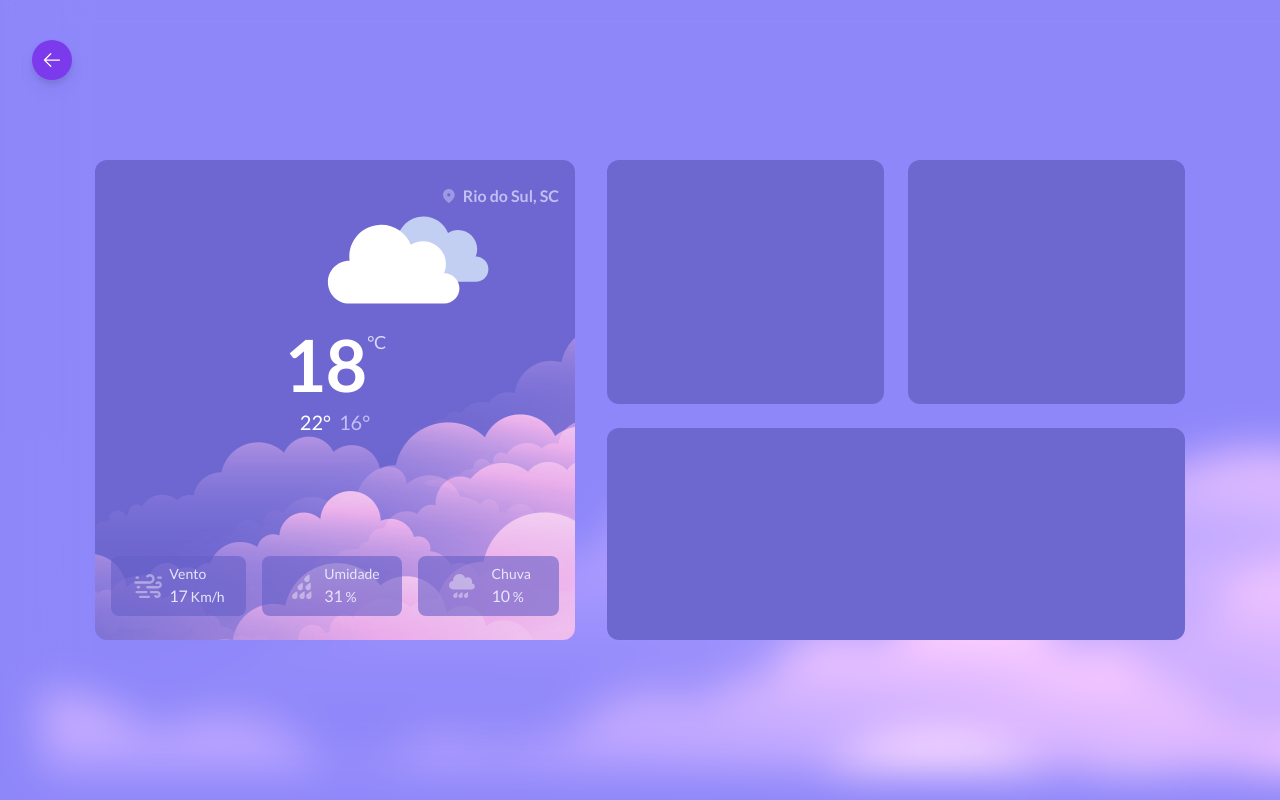
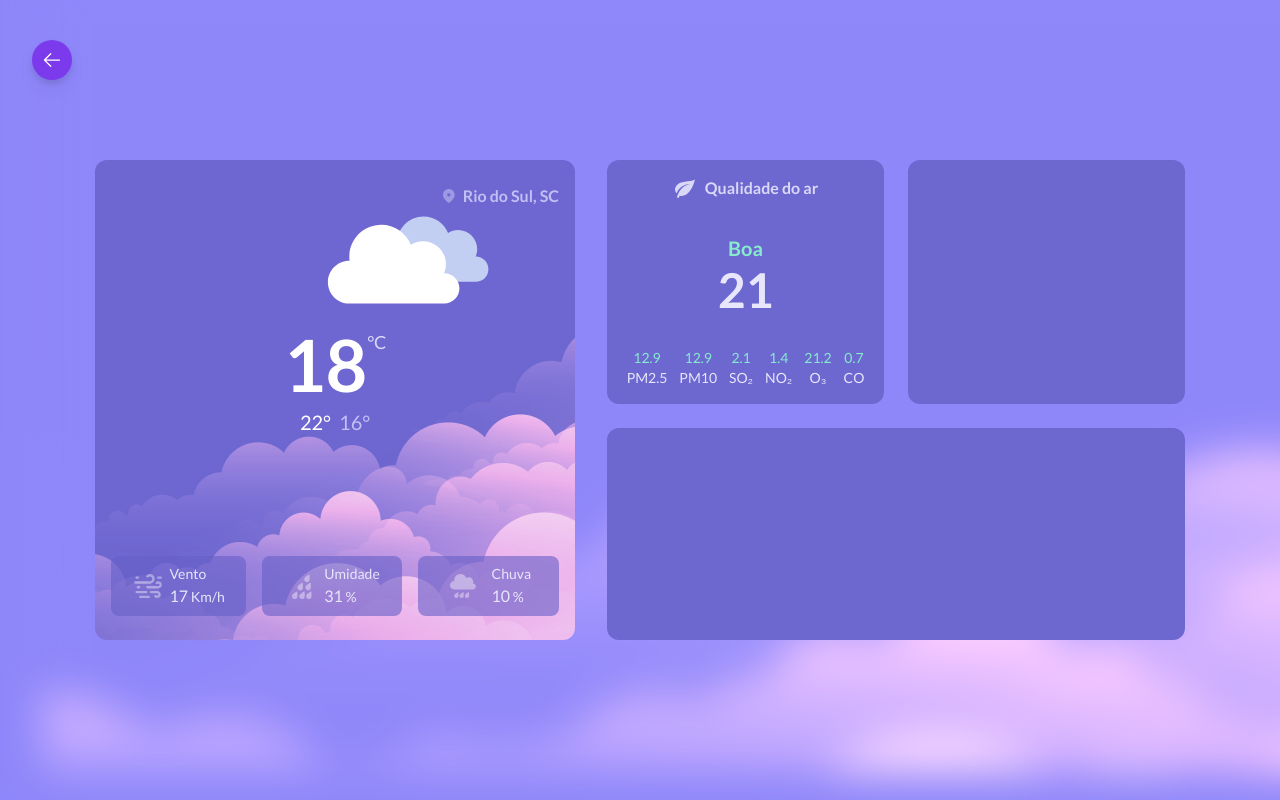
Before and after one commit to alerrandrojanio/bora-codar, a Next.js app: page /climate in a window 1280 px wide. Built offline with nearby package versions, Linux system fonts and the light colour scheme.

Commit message:
climate qualidade do ar

```diff
--- a/src/pages/climate.tsx
+++ b/src/pages/climate.tsx
@@ -11,12 +11,27 @@ import Wind from "../../public/img/climate/vento.svg"
 import Humidity from "../../public/img/climate/umidade.svg"
 import Rain from "../../public/img/climate/chuva.svg"
 import Locate from "../../public/img/climate/local.svg"
+import Leaf from "../../public/img/climate/leaf.svg"
 
 const lato = Lato({
-  weight: ["400", "700"],
+  weight: ["400", "700", "900"],
   subsets: ["latin"],
   variable: "--font-lato",
 })
+
+interface AirQuality {
+  num: number
+  legend: string
+}
+
+const airQuality: Array<AirQuality> = [
+  { num: 12.9, legend: "PM2.5" },
+  { num: 12.9, legend: "PM10" },
+  { num: 2.1, legend: "SO₂" },
+  { num: 1.4, legend: "NO₂" },
+  { num: 21.2, legend: "O₃" },
+  { num: 0.7, legend: "CO" },
+]
 
 export default function Climate() {
   return (
@@ -32,10 +47,10 @@ export default function Climate() {
       >
         <Back />
 
-        <div className="h-screen flex items-center justify-center">
-          <div>
-            <div className="flex flex-row gap-8 flex-wrap">
-              <div className="bg-[#6D67D0] w-[480px] h-[480px] rounded-xl relative px-4 py-6 flex flex-col justify-between bg-[url('../../public/img/climate/bg-temp-now.jpeg')] bg-cover">
+        <div className="h-screen">
+          <div className="h-full w-full flex items-center justify-center">
+            <div className="flex flex-row justify-center gap-8 flex-wrap px-4 py-4 ">
+              <div className="bg-[#6D67D0] w-[30rem] h-[30rem] rounded-xl relative px-4 py-6 flex flex-col justify-between bg-[url('../../public/img/climate/bg-temp-now.jpeg')] bg-cover">
                 <div className="flex items-center justify-end space-x-2">
                   <Image src={Locate} alt="Locate" />
                   <span className="font-bold text-[#C2BFF4]">
@@ -100,13 +115,49 @@ export default function Climate() {
                 className="absolute z-10 left-80 top-44"
               />
 
-              <div className="flex flex-col justify-between">
-                <div className="flex justify-between">
-                  <div className="bg-[#6D67D0] w-[277px] h-[244px] rounded-xl"></div>
-                  <div className="bg-[#6D67D0] w-[277px] h-[244px] rounded-xl"></div>
+              <div className="flex flex-col justify-between flex-wrap ">
+                <div className="flex flex-row flex-wrap items-center justify-between ">
+                  <div className="bg-[#6D67D0] w-[17.31rem] h-[15.25rem] rounded-xl py-4 px-4 flex flex-col justify-between">
+                    <div className="flex items-center justify-center space-x-2">
+                      <Image src={Leaf} alt="Leaf" className="" />
+                      <span className="text-[#DAD8F7] font-bold">
+                        Qualidade do ar
+                      </span>
+                    </div>
+
+                    <div className="flex flex-col items-center justify-center space-y-1">
+                      <span className="font-bold text-[#87EBCD] text-xl">
+                        Boa
+                      </span>
+                      <span className="font-bold text-[#E7E6FB] text-5xl">
+                        21
+                      </span>
+                    </div>
+
+                    <div className="flex items-center justify-center space-x-3">
+                      {airQuality.map((air, index) => {
+                        return (
+                          <div
+                            key={index}
+                            className="flex flex-col items-center justify-center"
+                          >
+                            <span className="text-[#87EBCD] text-sm">
+                              {air.num}
+                            </span>
+                            <span className="text-[#E7E6FB] text-sm">
+                              {air.legend}
+                            </span>
+                          </div>
+                        )
+                      })}
+                    </div>
+                  </div>
+                  <div className="bg-[#6D67D0] w-[17.31rem] h-[15.25rem] rounded-xl"></div>
                 </div>
 
-                <div className="bg-[#6D67D0] w-[578px] h-[212px] rounded-xl"></div>
+                <div className="">
+                  <div className="bg-[#6D67D0] w-[36.12rem] h-[13.25rem] rounded-xl"></div>
+                </div>
               </div>
             </div>
           </div>
```
Also changed, not shown: public/img/climate/leaf.svg (added).
